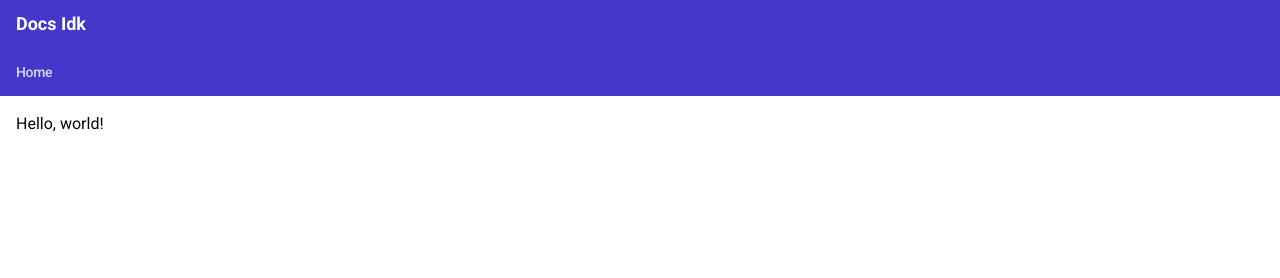
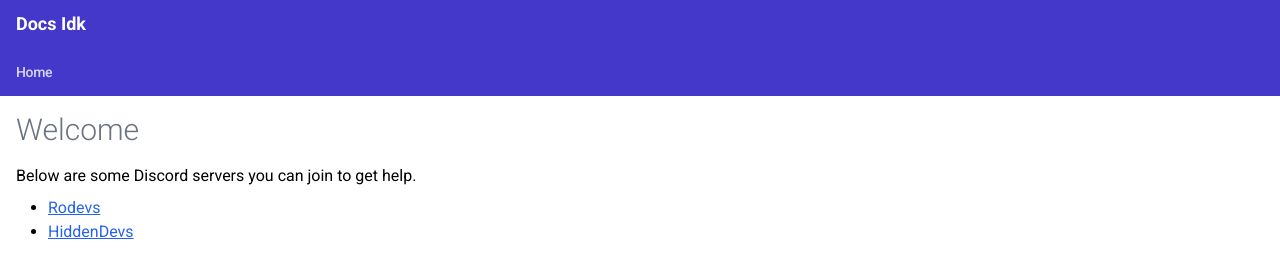
Before and after one commit to haotian2006/RbxDocs, an Astro site: page / in a window 1280 px wide. Built offline with nearby package versions, Linux system fonts and the light colour scheme; Astro itself is replaced by a stand-in of ours.

Commit message:
Add homepage content

```diff
--- /dev/null
+++ b/src/components/hyperlink.astro
@@ -0,0 +1,14 @@
+---
+interface Props {
+    href: string;
+}
+
+const props = Astro.props;
+---
+
+<a
+    class="text-blue-600 underline decoration-inherit underline-offset-1 visited:text-purple-600"
+    href={props.href}
+>
+    <slot />
+</a>
--- a/src/pages/index.astro
+++ b/src/pages/index.astro
@@ -1,7 +1,19 @@
 ---
+import Hyperlink from "@/components/hyperlink.astro";
 import Layout from "@/layouts/base.astro";
 ---
 
 <Layout class="p-4">
-    <main>Hello, world!</main>
+    <h1 class="pb-4 text-3xl font-light text-gray-500">Welcome</h1>
+
+    <p class="pb-2">Below are some Discord servers you can join to get help.</p>
+
+    <ul class="list-disc pl-8">
+        <li>
+            <Hyperlink href="https://discord.gg/rodevs">Rodevs</Hyperlink>
+        </li>
+        <li>
+            <Hyperlink href="https://discord.gg/hd">HiddenDevs</Hyperlink>
+        </li>
+    </ul>
 </Layout>
```
